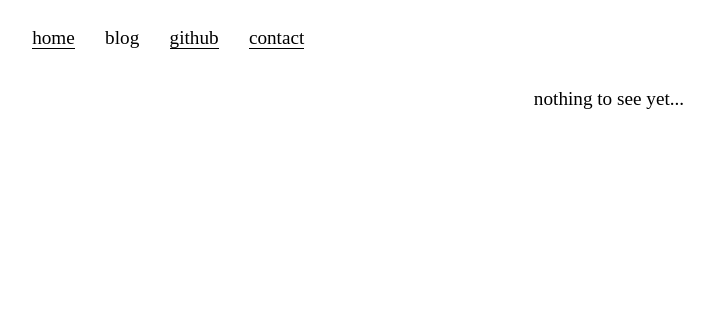
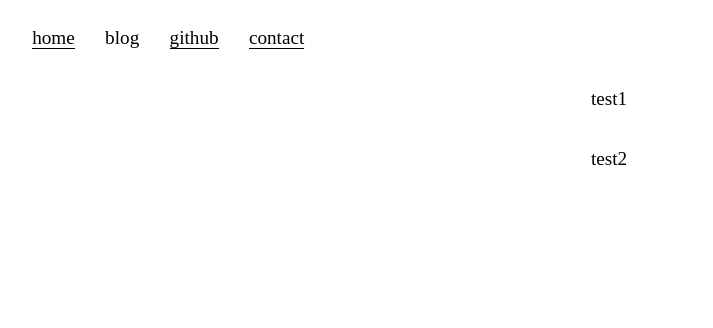
Before and after one commit to sschneem/website, a PHP site: page / in a window 1280 px wide. Shown: the top 328 px of the page, without its empty margins (31-744 px from the left). Run offline with PHP 8.4, Linux system fonts and the light colour scheme.

Commit message:
try multiple entries for blog

```diff
--- a/blog/entries/index.html
+++ /dev/null
@@ -1 +0,0 @@
-<p>nothing to see yet...</p>
--- /dev/null
+++ b/blog/entries/test.html
@@ -0,0 +1 @@
+<p>test1</p>
--- /dev/null
+++ b/blog/entries/test2.html
@@ -0,0 +1 @@
+<p>test2</p>
--- a/blog/index.php
+++ b/blog/index.php
@@ -16,7 +16,14 @@
 			</ul>
 		</nav>
 		<?php
-			include 'entries/index.html';
+
+			foreach (glob("entries/*.html") as $filename)
+			{
+				echo '<div class="entry">';
+				include $filename;
+				echo '</div>';
+			}
 		?>
+
 	</body>
 </html>
```
Also changed, not shown: index.md (deleted, +0 -4 lines).
